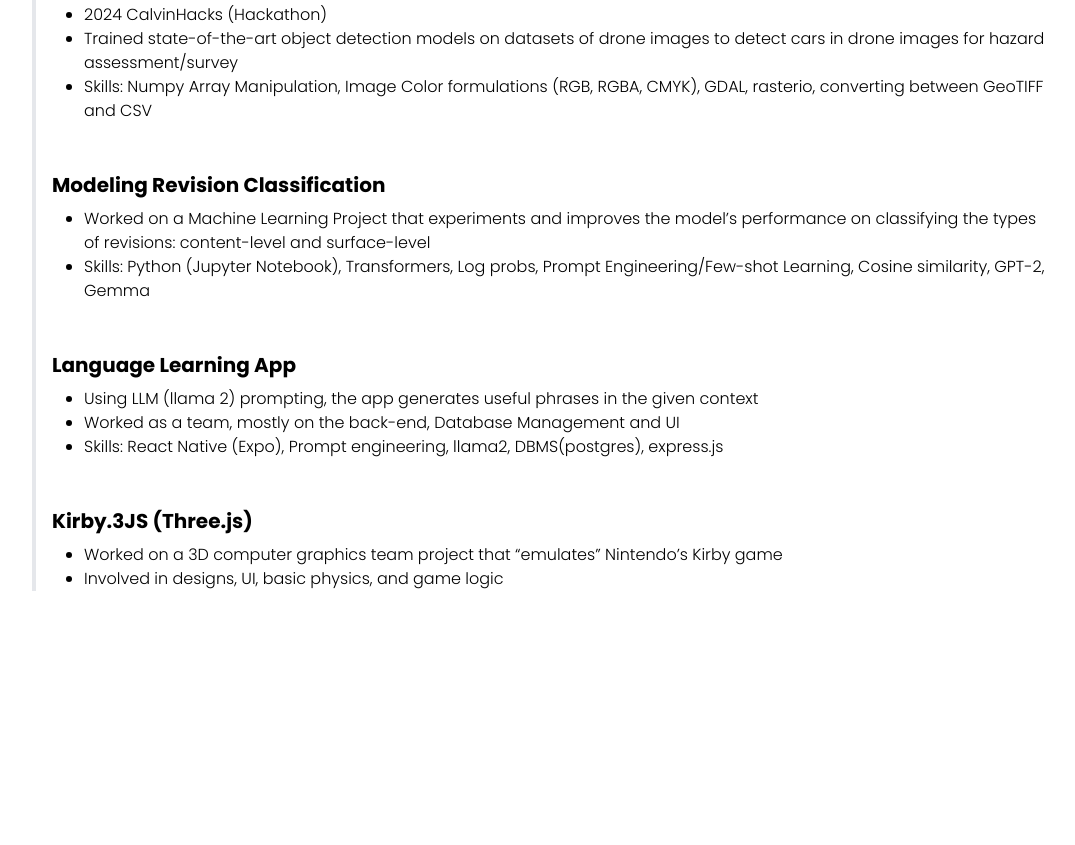
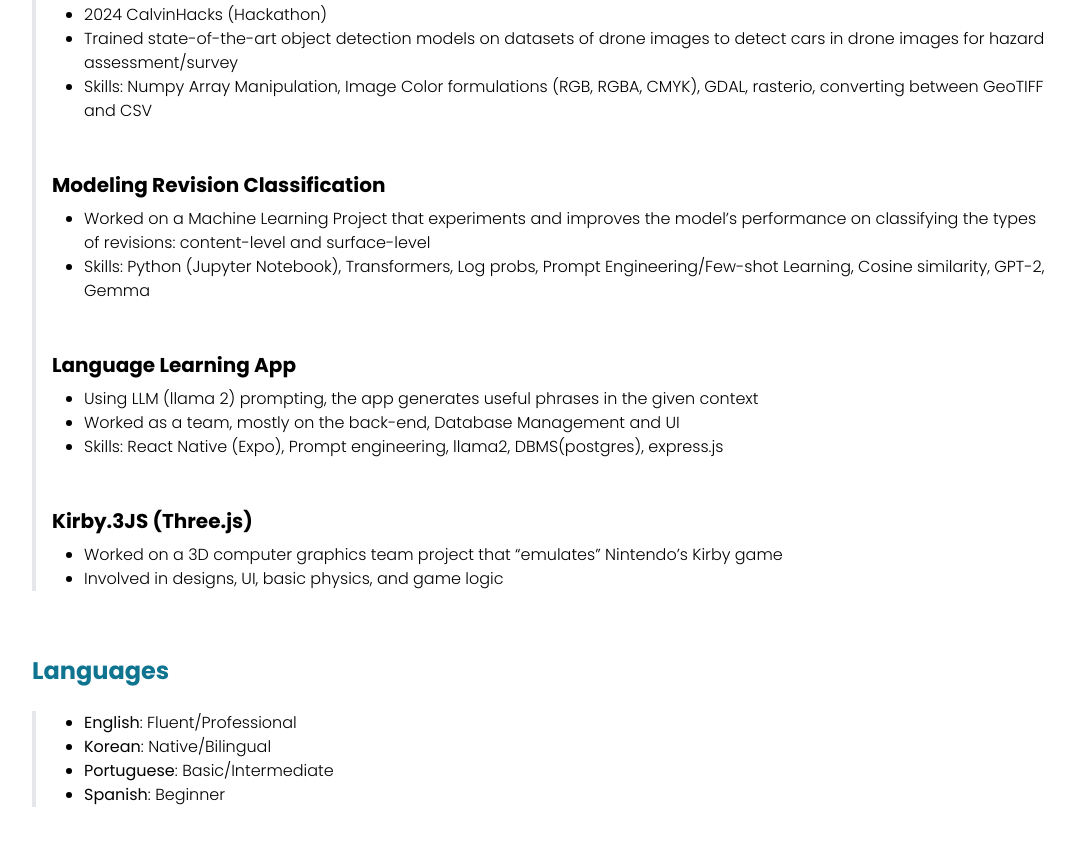
Before and after one commit to Cobblestone5517/Cobblestone5517.github.io, a website: page build/cv.html in a window 1280 px wide. Shown: the part 2293-3138 px from the top of the page, without its empty margins (96-1171 px from the left). Before the commit the page ends 3044 px from the top, so only its background shows below. Drawn offline with nearby package versions, Linux system fonts and the light colour scheme.

Commit message:
Add languages

```diff
--- a/build/cv.html
+++ b/build/cv.html
@@ -198,6 +198,16 @@
           <li class="ml-8">Involved in designs, UI, basic physics, and game logic</li>
         </ul>
       </section>
+
+      <h1 class="text-2xl mt-16 mb-6 font-bold text-cyan-700 transition-all duration-300">Languages</h1>
+      <section class="border-l-4">
+        <ul class="list-disc ml-4 font-light">
+          <li class="ml-8"><strong>English</strong>: Fluent/Professional</li>
+          <li class="ml-8"><strong>Korean</strong>: Native/Bilingual</li>
+          <li class="ml-8"><strong>Portuguese</strong>: Basic/Intermediate</li>
+          <li class="ml-8"><strong>Spanish</strong>: Beginner</li>
+        </ul>
+      </section>
     </section>
   </article>
 
```
